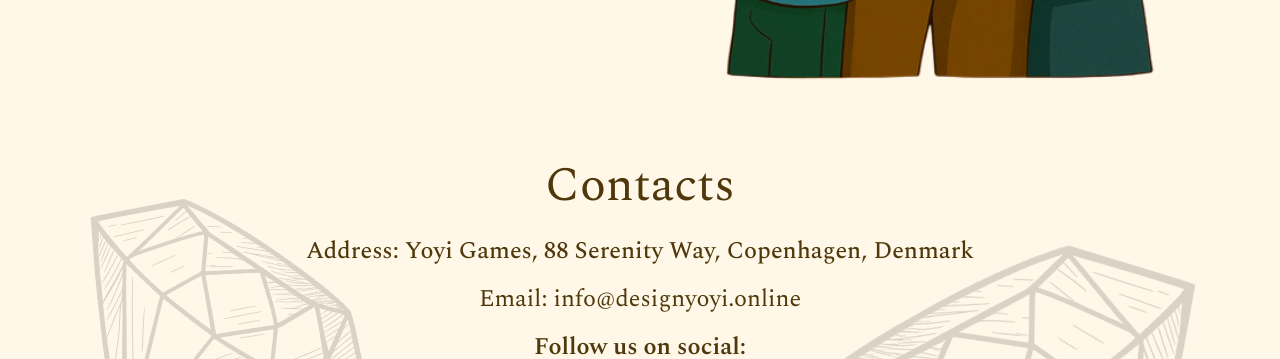
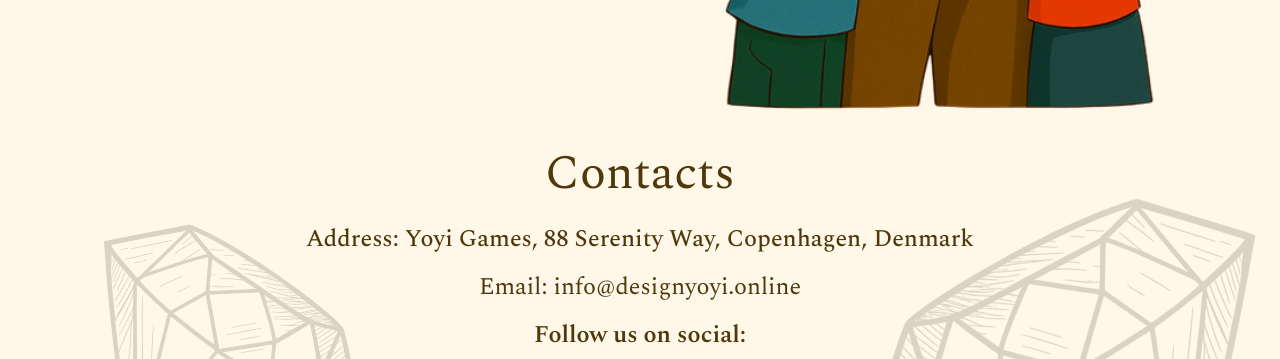
Before and after one commit to BohdanKret/STP-10196, a website built with Vite: page src/index.html in a window 1280 px wide. Shown: the part 4684-5043 px from the top of the page. Built offline with nearby package versions, Linux system fonts and the light colour scheme.

Commit message:
fix padding contacts and bg-img contacts

```diff
--- a/src/css/contacts.css
+++ b/src/css/contacts.css
@@ -1,9 +1,12 @@
+.contacts {
+  padding: 21px 0 42px;
+  text-align: center;
+  overflow: hidden;
+}
+
 .container-contact {
   position: relative;
-  padding-top: 21px;
-  padding-bottom: 42px;
   text-align: center;
-  overflow: hidden;
 }
 
 .title-contact {
@@ -61,38 +64,38 @@
 }
 
 /* ==== */
-.modes-bg-img-wrapper-right {
+.contacts-bg-img-wrapper-right {
   position: absolute;
-  bottom: -147px;
+  /* bottom: -147px; */
+  top: 52px;
   right: -108px;
   transform: scaleX(-1) rotate(15deg);
   z-index: -1;
-  width: 268px;
 }
 
-.modes-bg-img-wrapper-left {
+.contacts-bg-img-wrapper-left {
   position: absolute;
-  bottom: -38px;
-  left: -30px;
+  /* bottom: -64px; */
+  top: 126px;
+  left: -24px;
   transform: rotate(21deg);
   z-index: -1;
-  width: 150px;
+  width: 124px;
 }
 
-.modes-bg-img-wrapper-left img {
+.contacts-bg-img-wrapper-left img {
   width: 100%;
   height: auto;
 }
 
-.modes-bg-img-wrapper-right img {
+.contacts-bg-img-wrapper-right img {
   width: 100%;
   height: auto;
 }
 
 @media screen and (min-width: 1200px) {
-  .container-contact {
-    padding-top: 30px;
-    padding-bottom: 69px;
+  .contacts {
+    padding: 20px 0 69px;
   }
 
   .title-contact {
@@ -119,16 +122,16 @@
   }
 
   /* === */
-  .modes-bg-img-wrapper-left {
-    width: 424px;
-    bottom: -155px;
-    left: -113px;
+  .contacts-bg-img-wrapper-left {
+    width: 390px;
+    top: -90px;
+    left: -90px;
     transform: rotate(21deg);
   }
 
-  .modes-bg-img-wrapper-right {
-    width: 591px;
-    bottom: -377px;
-    right: -150px;
+  .contacts-bg-img-wrapper-right {
+    width: 552px;
+    top: -186px;
+    right: -200px;
   }
 }
--- a/src/css/download.css
+++ b/src/css/download.css
@@ -1,6 +1,5 @@
-.section-download {
-  margin-bottom: 62px;
-}
+/* .section-download {} */
+
 .cont-title-download {
   display: flex;
   flex-direction: column;
--- a/src/css/faq.css
+++ b/src/css/faq.css
@@ -2,6 +2,7 @@
   position: relative;
   overflow: hidden;
 }
+
 .accordion-top-title {
   font-family: Spectral;
   font-weight: 400;
@@ -79,6 +80,7 @@
   font-size: 18px;
   line-height: 22px;
 }
+
 .accordion-title {
   font-family: Spectral;
   font-weight: 600;
@@ -102,6 +104,7 @@
   z-index: -1;
   width: 196px;
 }
+
 .fag-modes-bg-img-wrapper-right img {
   width: 100%;
   height: auto;
@@ -114,26 +117,32 @@
     width: 896px;
     margin: 0 auto;
   }
+
   .accordion-top-title {
     font-size: 48px;
     line-height: 54px;
     margin-bottom: 24px;
   }
+
   .accordion-header {
     padding: 32px;
   }
+
   .accordion-title {
     font-size: 32px;
     line-height: 24px;
   }
+
   .accordion-content {
     padding-left: 32px;
     padding-right: 32px;
   }
+
   .accordion-content p {
     font-size: 24px;
     line-height: 64px;
   }
+
   .accordion-item.active .accordion-header::after {
     width: calc(100% - 64px);
     margin-left: 32px;
@@ -141,9 +150,13 @@
 
   /* ====== */
   .fag-modes-bg-img-wrapper-right {
-    width: 391px;
+    width: 392px;
     /* bottom: -201px; */
-    top: 60px;
-    right: -18px;
+    top: 150px;
+    right: -5px;
+  }
+
+  .fag-modes-bg-img-wrapper-right img {
+    width: 100%;
   }
 }
--- a/src/css/styles.css
+++ b/src/css/styles.css
@@ -25,5 +25,3 @@
 
 /* Pages style */
 @import url('./page-style.css');
-/* @import url('./terms-and-conditions.css'); */
-/* @import url('./cookies-policy.css'); */
--- a/src/partials/contacts.html
+++ b/src/partials/contacts.html
@@ -1,4 +1,5 @@
-<section class="container container-contact">
+<section class="contacts" id="contact">
+  <div class="container container-contact">
     <h2 id="contact" class="title-contact">Contacts</h2>
 
     <address>
@@ -44,7 +45,7 @@
         </div>
       </div>
     </address>
-  <div class="modes-bg-img-wrapper-left" aria-hidden="true">
+    <div class="contacts-bg-img-wrapper-left" aria-hidden="true">
       <picture>
         <source
           srcset="
@@ -63,11 +64,11 @@
         <img
           src="./img/game-modes/diamond-fetures-bg-desc-2x.webp"
           alt="background decoration"
-        width="232"
+          width="124"
         />
       </picture>
     </div>
-  <div class="modes-bg-img-wrapper-right" aria-hidden="true">
+    <div class="contacts-bg-img-wrapper-right" aria-hidden="true">
       <picture>
         <source
           srcset="
@@ -86,8 +87,9 @@
         <img
           src="./img/game-modes/diamond-fetures-bg-desc-2x.webp"
           alt="background decoration"
-        width="232"
+          width="164"
         />
       </picture>
     </div>
+  </div>
 </section>
--- a/src/partials/download.html
+++ b/src/partials/download.html
@@ -1,4 +1,5 @@
-<section class="container section-download">
+<section class="download">
+  <div class="container section-download">
     <div>
       <div class="cont-title-download">
         <h2 class="title-download">Bring Peace to Your Puzzle Time</h2>
@@ -34,4 +35,5 @@
         </div>
       </a>
     </div>
+  </div>
 </section>
--- a/src/partials/faq.html
+++ b/src/partials/faq.html
@@ -71,7 +71,7 @@
         <source
           srcset="
             ./img/faq/diamond-faq-bg-desc-1x.webp 1x,
-            ./img/faq/diamond-faq-bg-desc-2x.webp.webp 2x
+            ./img/faq/diamond-faq-bg-desc-2x.webp 2x
           "
           media="(min-width:1200px)"
         />
```
Lines whose indentation alone changed are shown as unchanged.
